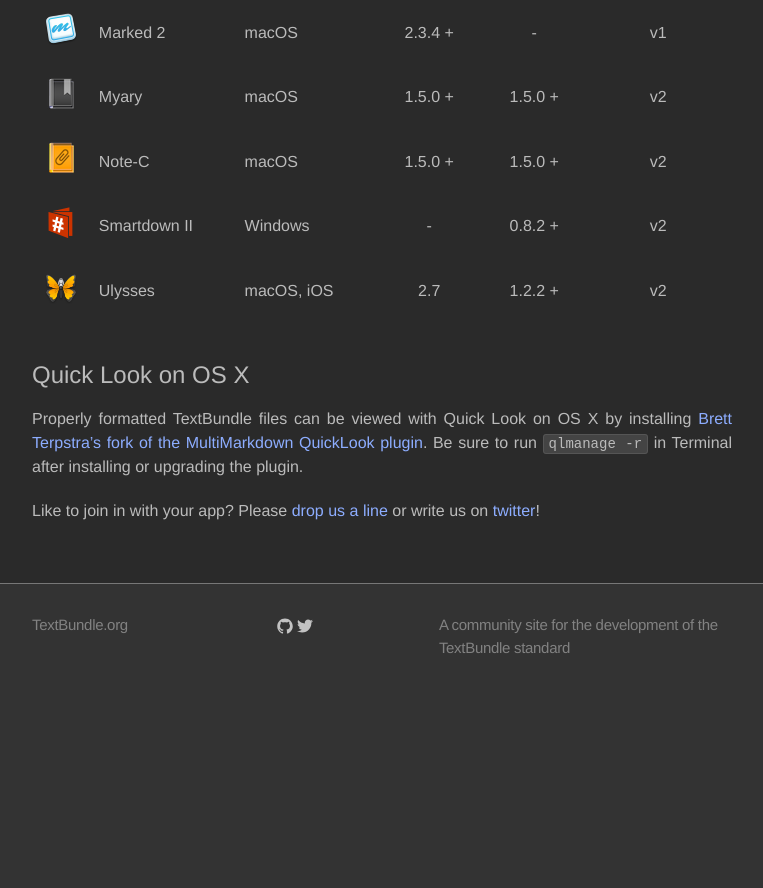
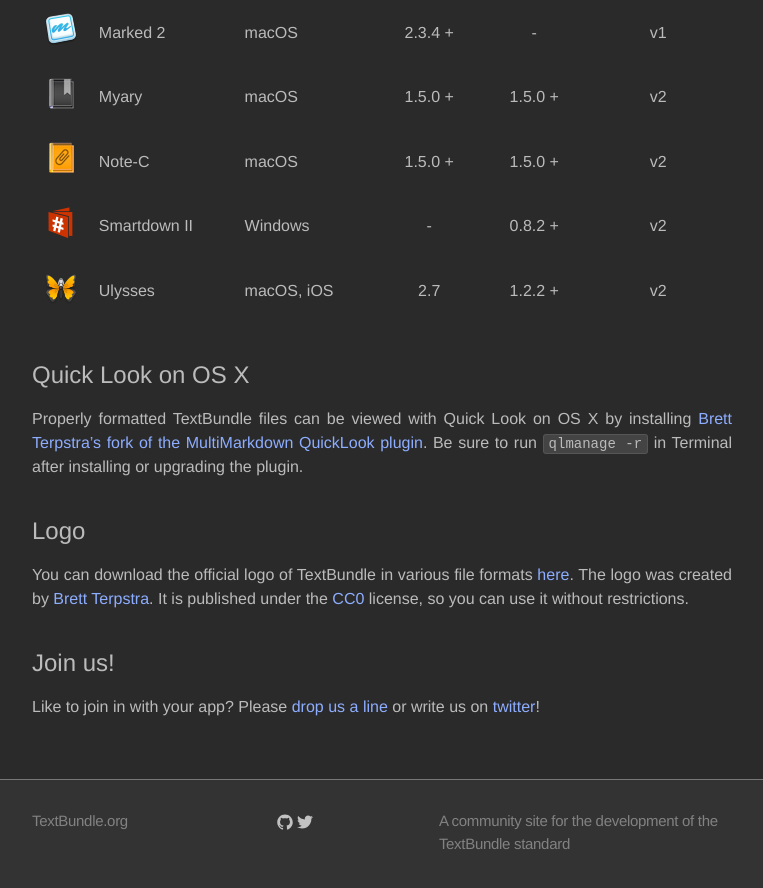
Before and after one commit to textbundle/textbundle.github.io, a Jekyll site: the page built from index.md, in a window 1280 px wide and 900 px high, scrolled down 980 px. Shown: the top 888 px of the window, without its empty margins (258-1021 px from the left). Built offline with Jekyll 4.4.1, drawn with Linux system fonts in a browser that asks for light colours; before the commit the page ends 1684 px from its top, so only the background shows below that.

Commit message:
Add logo

```diff
--- a/index.md
+++ b/index.md
@@ -92,9 +92,14 @@
 
 
 ### Quick Look on OS X
-
 Properly formatted TextBundle files can be viewed with Quick Look on OS X by installing [Brett Terpstra's fork of the MultiMarkdown QuickLook plugin][6]. Be sure to run `qlmanage -r` in Terminal after installing or upgrading the plugin.
 
+
+### Logo
+You can download the official logo of TextBundle in various file formats [here](downloads/textbundle-logo.zip). The logo was created by [Brett Terpstra][7]. It is published under the [CC0](https://creativecommons.org/publicdomain/zero/1.0/) license, so you can use it without restrictions.
+
+
+### Join us!
 Like to join in with your app? Please [drop us a line][4] or write us on [twitter][5]!
 
 [1]:    /downloads/example-bundle-v1.zip
```
Also changed, not shown: other parts of index.md (+1 -0 lines), ico/textbundle.png, ico/textbundle@2x.png, ico/textbundle@3x.png (added), 2 other files.
